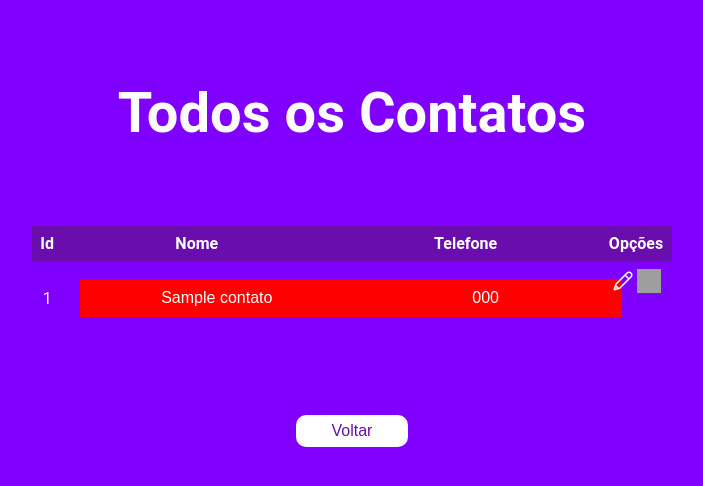
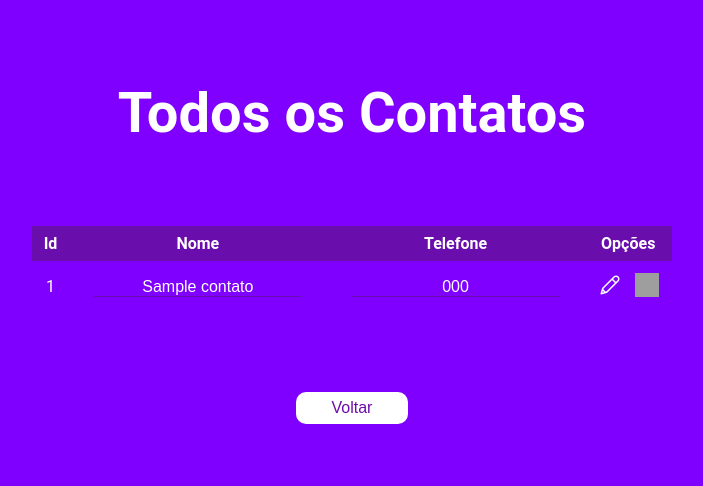
Before and after one commit to rafahcerqueira/AgendaPHP, a PHP site: page /Pages/formEdit.php in a window 1280 px wide. Shown: the top 486 px of the page, without its empty margins (288-991 px from the left). Run offline with PHP 8.4, Linux system fonts and the light colour scheme; tables that the repository leaves empty hold one stand-in row (values such as "Sample post"); grey boxes are pictures that could not be loaded.

Commit message:
estilização final

```diff
--- a/Styles/formEdit.css
+++ b/Styles/formEdit.css
@@ -64,6 +64,7 @@ form.form-content {
 }
 
 .contacts-table td {
+    padding: 12px 0;
     text-align: center;
 }
 
@@ -108,14 +109,11 @@ a {
 }
 
 .input_text {
-    width: 100%;
-    height: 100%;
-    padding: 10px;
-    margin: 10px;
     border: none;
     outline: none;
-    background-color: red;
+    background-color: transparent;
     color: white;
     text-align: center;
     font-size: 16px;
-  }
+    border-bottom: 1px solid #6a0dad;
+}
```
